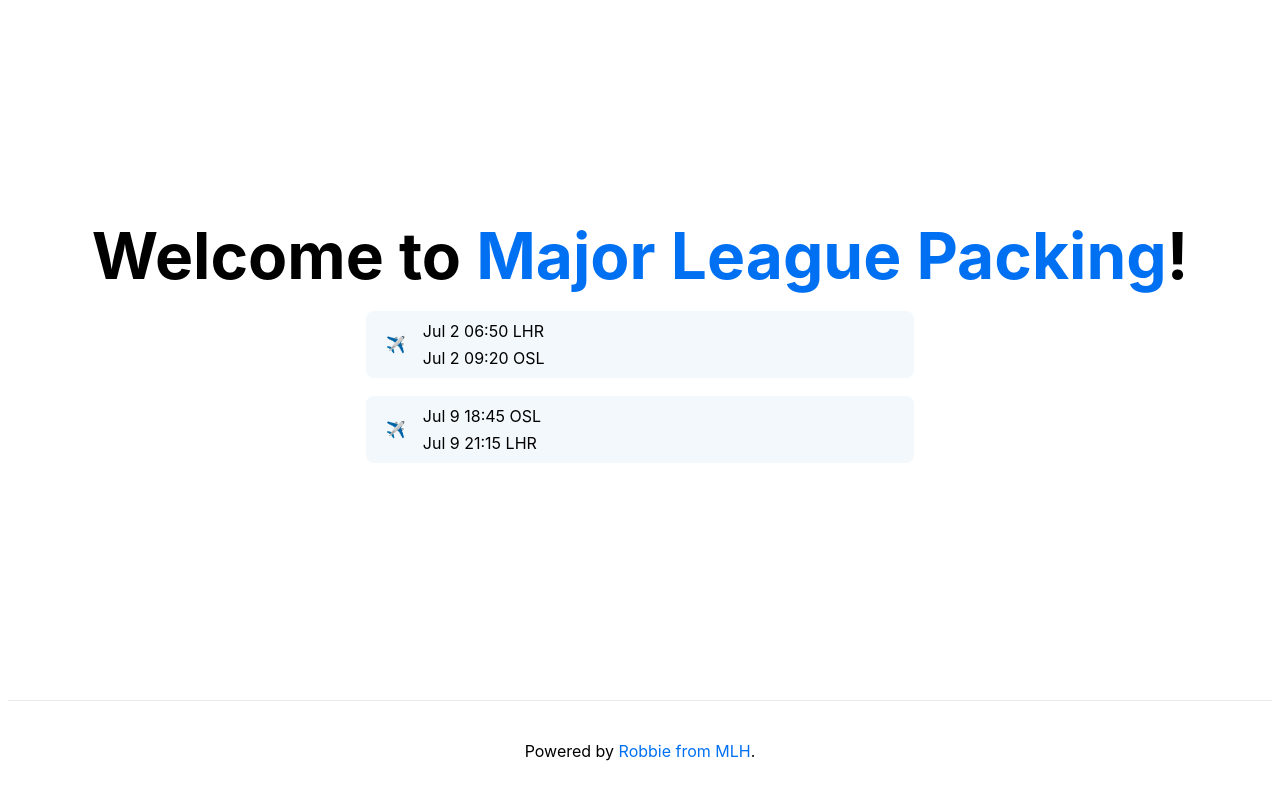
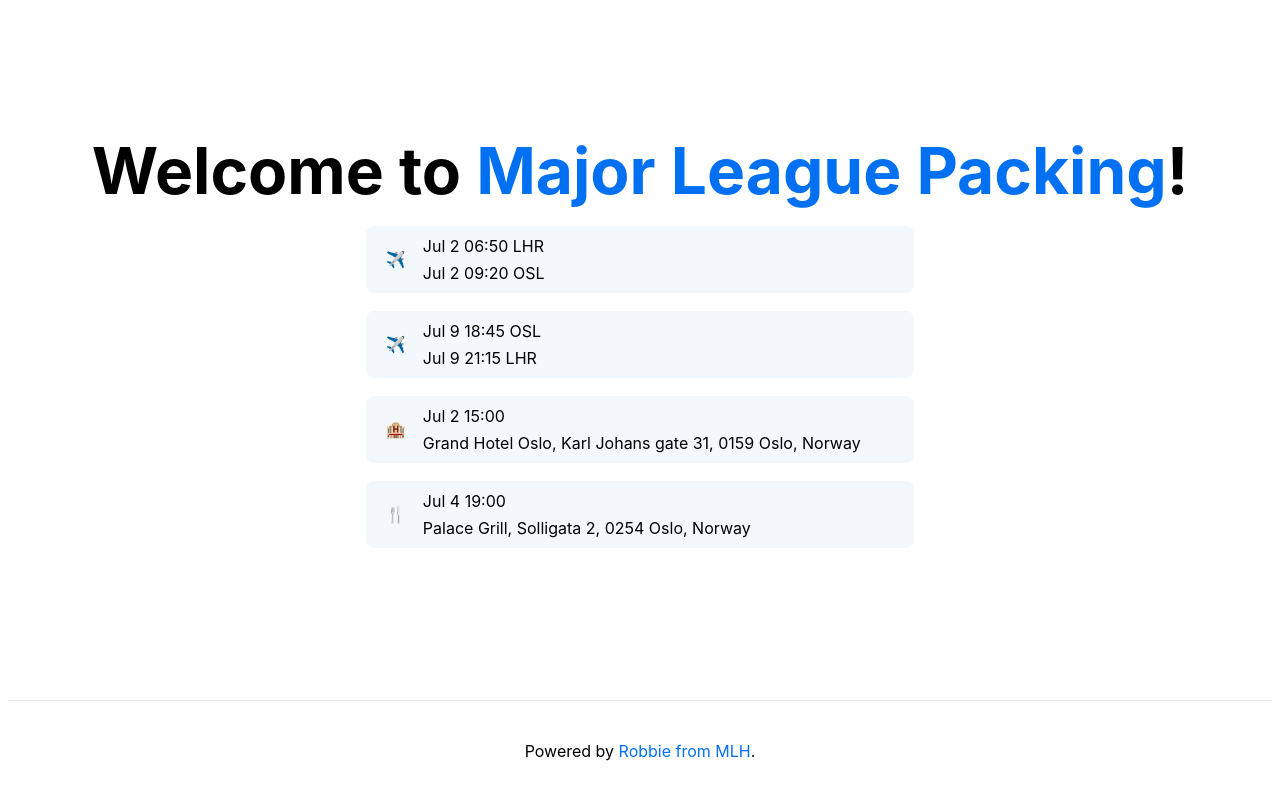
Before and after one commit to robzwolf/major-league-packing, a Next.js app: page / in a window 1280 px wide. Built offline with nearby package versions, Linux system fonts and the light colour scheme.

Commit message:
Dynamically load accommodation check-in and restaurant

```diff
--- a/components/Itinerary.js
+++ b/components/Itinerary.js
@@ -1,4 +1,6 @@
 import Flight from "./Flight";
+import AccommodationCheckIn from "./AccommodationCheckIn";
+import Restaurant from "./Restaurant";
 
 export default function Itinerary({itinerary}) {
     return (
@@ -14,6 +16,24 @@
                         key={flight.confirmation}
                     />
                 ))}
+
+                {itinerary.accommodation.map(place => (
+                    <AccommodationCheckIn
+                        startDate={place.startDate}
+                        checkInTime={place.checkInTime}
+                        name={place.name}
+                        address={place.address}
+                    />
+                ))}
+
+                {itinerary.restaurants.map(restaurant => (
+                    <Restaurant
+                        time={restaurant.time}
+                        date={restaurant.date}
+                        name={restaurant.name}
+                        address={restaurant.address}
+                    />
+                ))}
             </div>
             <style jsx>{`
                 .itinerary {
--- a/components/Restaurant.js
+++ b/components/Restaurant.js
@@ -4,7 +4,7 @@
     return (
         <>
             <InformationContainer
-                icon="✈️"
+                icon="🍴"
                 upperDescription={`${date} ${time}`}
                 lowerDescription={`${name}, ${address}`}
             />
```
